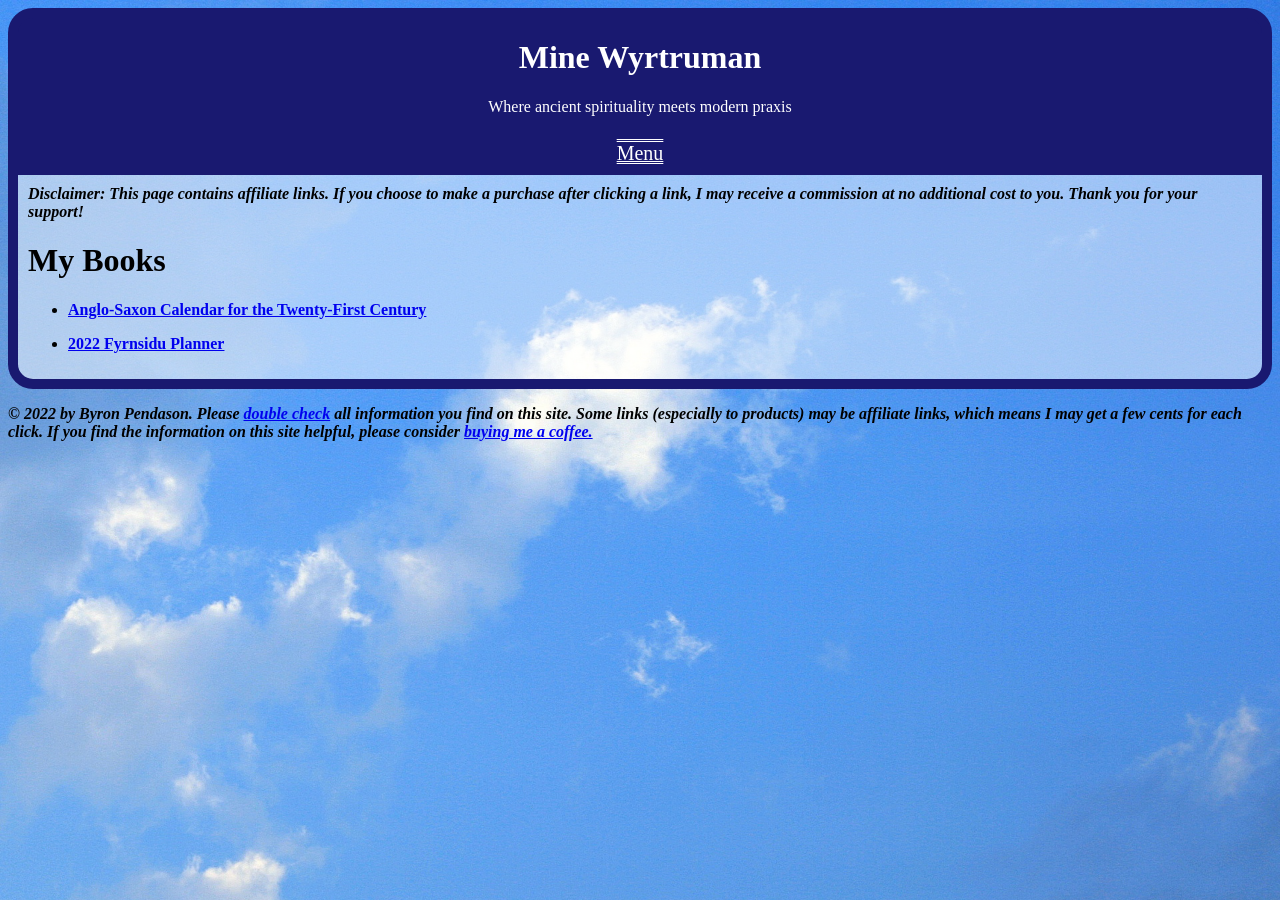
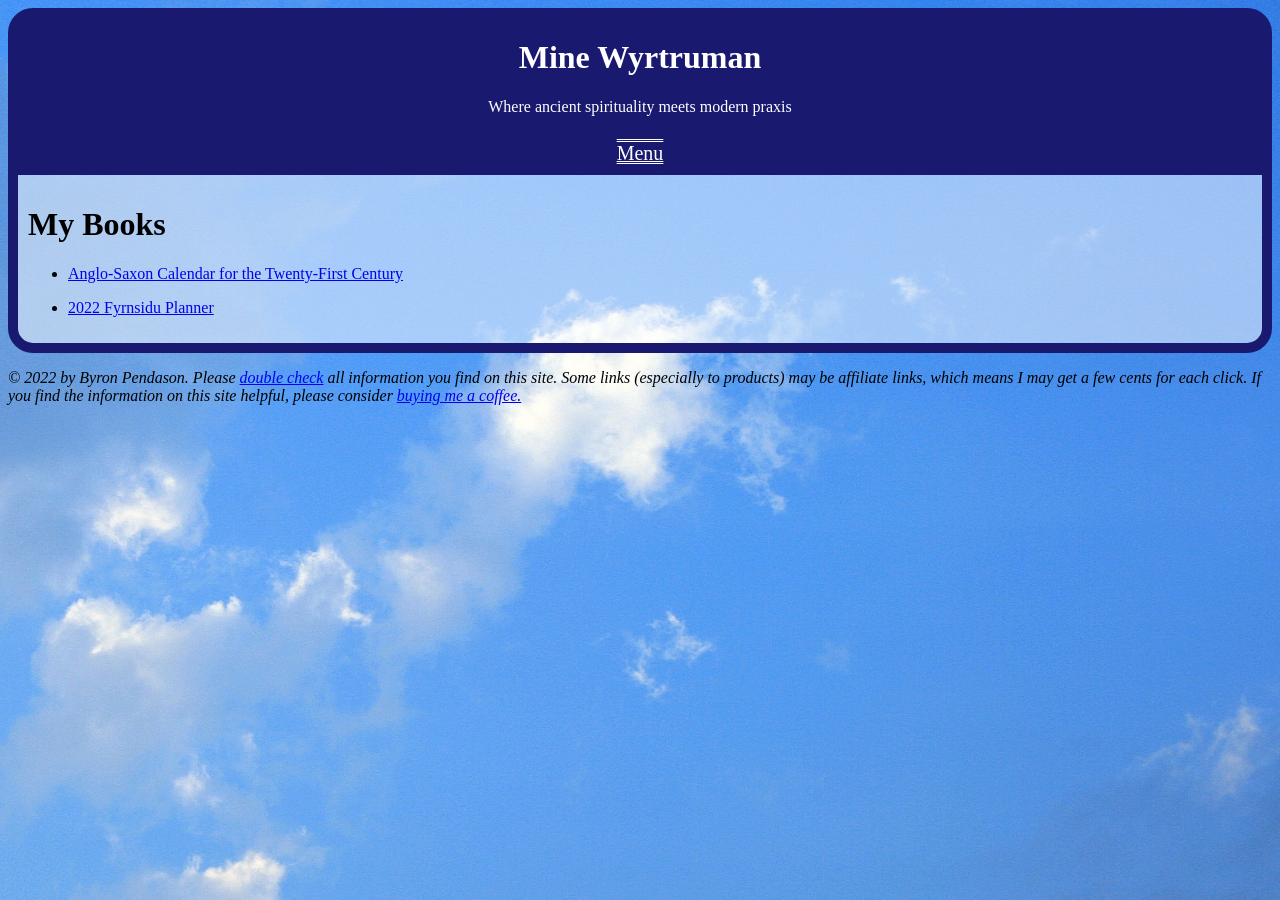
Before and after one commit to byronpendason/byronpendason.github.io, a Jekyll site: the page built from books.md, in a window 1280 px wide. Built offline with Jekyll 4.4.1, drawn with Linux system fonts in a browser that asks for light colours; our own code applies the rules of GitHub Pages for plain Markdown files; comment, search, counter and statistics services are not loaded.

Commit message:
Update default.html

```diff
--- a/_layouts/default.html
+++ b/_layouts/default.html
@@ -76,10 +76,9 @@
       $('#date').html(dstr);
 </script>
       {% endif %}
-      {% if page.affiliates %}
-      <i><b>Disclaimer: This page contains affiliate links. If you choose to make a purchase after clicking a link, I may receive a commission at no additional cost to you. Thank you for your support!</i>
-      {% endif %}
+
       {{ content }}
+
       {% if page.layout == "post" %}
       <div class="PageNavigation">
         {% if page.previous.url %}
```
